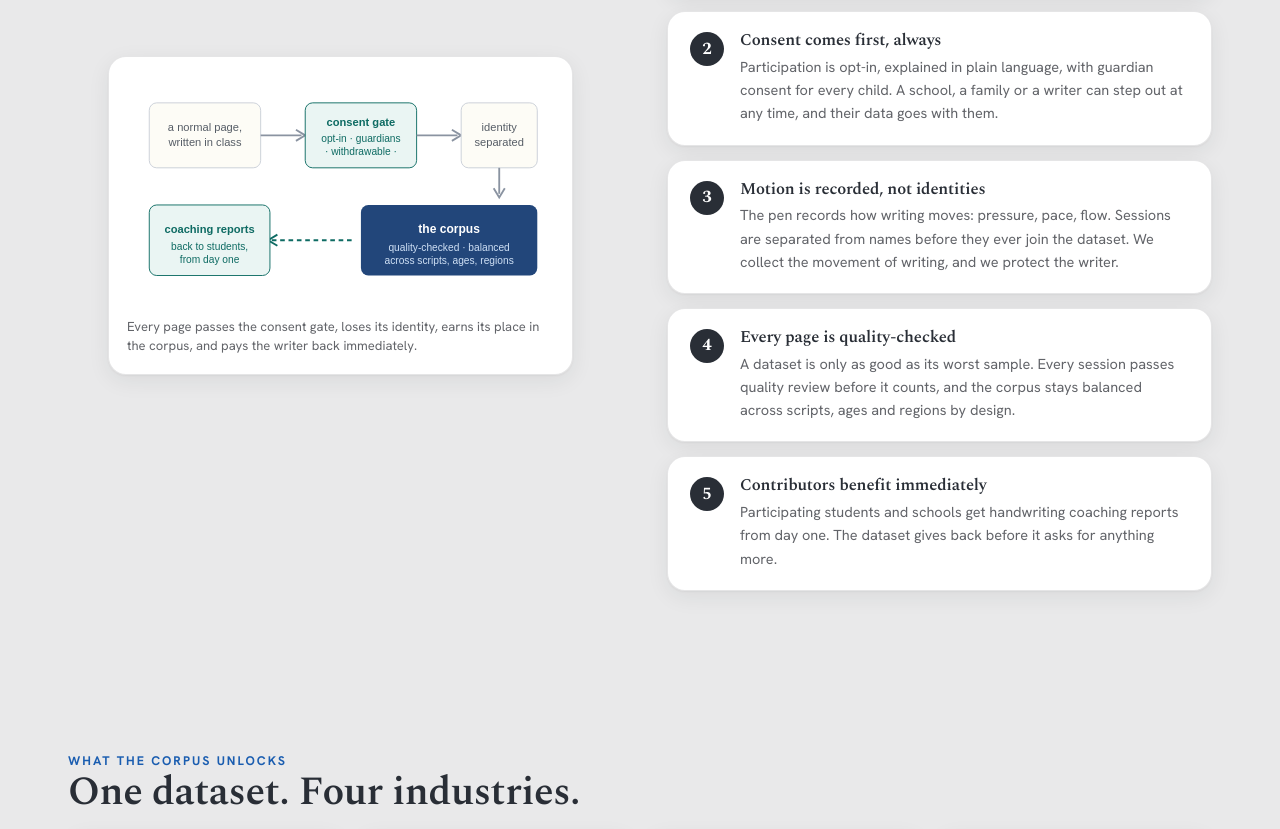
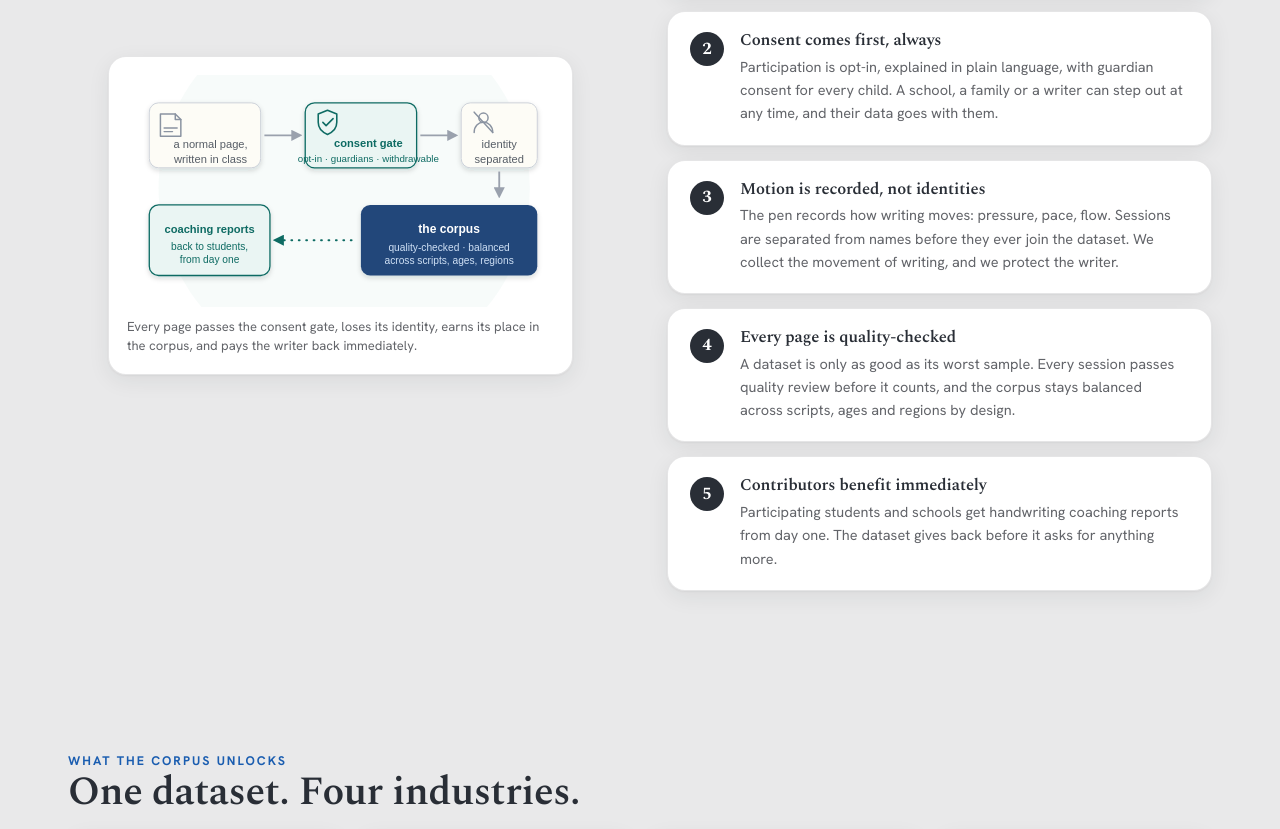
Before and after one commit to vahinitech/vahini-web, a website: page site/project-akshara.html in a window 1280 px wide. Shown: the part 2603-3432 px from the top of the page. Drawn offline with nearby package versions, Linux system fonts and the light colour scheme.

Commit message:
feat: give the "How collection works" diagram more visual weight (#23)
The consent-flow diagram was flat rectangles-and-arrows next to more
illustrative diagrams elsewhere on the page (the scan-vs-motion
comparison, the compounding-corpus curve, the moat rings). Brings it up
to the same level: a small icon per stage (page, shield-check, redacted
identity), a soft drop-shadow on every box, a faint background wash
behind the whole diagram, and proper arrowhead markers replacing the
hand-drawn arrow triangles. Box geometry and copy are unchanged.

Co-authored-by: Claude <noreply@anthropic.com>

```diff
--- a/site/project-akshara.html
+++ b/site/project-akshara.html
@@ -220,30 +220,59 @@
       <div class="ak-split">
         <figure class="ak-split__art reveal">
           <svg viewBox="0 0 460 250" role="img" aria-label="From classroom page to protected dataset entry">
+            <defs>
+              <filter id="akShadow" x="-40%" y="-40%" width="180%" height="180%">
+                <feDropShadow dx="0" dy="2.5" stdDeviation="3" flood-color="#1B2030" flood-opacity="0.16"/>
+              </filter>
+              <marker id="akArrow" viewBox="0 0 10 10" refX="7.5" refY="5" markerWidth="6" markerHeight="6" orient="auto-start-reverse">
+                <path d="M0 0 L10 5 L0 10 z" fill="#9aa1ad"/>
+              </marker>
+              <marker id="akArrowTeal" viewBox="0 0 10 10" refX="7.5" refY="5" markerWidth="6" markerHeight="6" orient="auto-start-reverse">
+                <path d="M0 0 L10 5 L0 10 z" fill="#0E6B63"/>
+              </marker>
+            </defs>
+            <circle cx="234" cy="122" r="200" fill="#EAF5F3" opacity="0.4"/>
+            <g font-family="sans-serif" filter="url(#akShadow)">
+              <rect x="24" y="30" width="120" height="70" rx="10" fill="#fdfcf6" stroke="#c9cfd8"/>
+              <rect x="192" y="30" width="120" height="70" rx="10" fill="#EAF5F3" stroke="#0E6B63" stroke-width="1.4"/>
+              <rect x="360" y="30" width="82" height="70" rx="10" fill="#fdfcf6" stroke="#c9cfd8"/>
+              <rect x="252" y="140" width="190" height="76" rx="10" fill="#22467A"/>
+              <rect x="24" y="140" width="130" height="76" rx="10" fill="#EAF5F3" stroke="#0E6B63" stroke-width="1.4"/>
+            </g>
+            <g fill="none" stroke-linecap="round" stroke-linejoin="round">
+              <g transform="translate(36,42)" stroke="#8a93a1" stroke-width="1.6">
+                <path d="M0 0 h16 l6 6 v18 h-22 z"/>
+                <path d="M16 0 v6 h6"/>
+                <path d="M4 15 h14 M4 19 h9"/>
+              </g>
+              <g transform="translate(206,38)" stroke="#0E6B63" stroke-width="1.7">
+                <path d="M10 0 L20 4 V13 C20 20 15 24 10 26 C5 24 0 20 0 13 V4 Z"/>
+                <path d="M5 13 l3.5 3.5 L16 9"/>
+              </g>
+              <g transform="translate(374,40)" stroke="#8a93a1" stroke-width="1.6">
+                <circle cx="10" cy="6" r="5"/>
+                <path d="M0 22 c0 -7 4.5 -11 10 -11 s10 4 10 11"/>
+                <line x1="0" y1="0" x2="20" y2="22"/>
+              </g>
+            </g>
             <g font-family="sans-serif">
-              <rect x="24" y="30" width="120" height="70" rx="8" fill="#fdfcf6" stroke="#c9cfd8"/>
-              <text x="84" y="60" text-anchor="middle" font-size="12" fill="#565D66">a normal page,</text>
-              <text x="84" y="76" text-anchor="middle" font-size="12" fill="#565D66">written in class</text>
-              <path d="M144 65 h44" stroke="#8a93a1" stroke-width="2"/><path d="M182 59 l10 6 -10 6" fill="none" stroke="#8a93a1" stroke-width="2"/>
-              <rect x="192" y="30" width="120" height="70" rx="8" fill="#EAF5F3" stroke="#0E6B63"/>
-              <text x="252" y="55" text-anchor="middle" font-size="12" fill="#0E6B63" font-weight="700">consent gate</text>
-              <text x="252" y="72" text-anchor="middle" font-size="11" fill="#0E6B63">opt-in &middot; guardians</text>
-              <text x="252" y="86" text-anchor="middle" font-size="11" fill="#0E6B63">&middot; withdrawable &middot;</text>
-              <path d="M312 65 h44" stroke="#8a93a1" stroke-width="2"/><path d="M350 59 l10 6 -10 6" fill="none" stroke="#8a93a1" stroke-width="2"/>
-              <rect x="360" y="30" width="82" height="70" rx="8" fill="#fdfcf6" stroke="#c9cfd8"/>
-              <text x="401" y="60" text-anchor="middle" font-size="12" fill="#565D66">identity</text>
-              <text x="401" y="76" text-anchor="middle" font-size="12" fill="#565D66">separated</text>
-              <path d="M401 100 v28" stroke="#8a93a1" stroke-width="2"/><path d="M395 122 l6 10 6 -10" fill="none" stroke="#8a93a1" stroke-width="2"/>
-              <rect x="252" y="140" width="190" height="76" rx="8" fill="#22467A"/>
+              <text x="90" y="79" text-anchor="middle" font-size="12" fill="#565D66">a normal page,</text>
+              <text x="90" y="95" text-anchor="middle" font-size="12" fill="#565D66">written in class</text>
+              <text x="260" y="78" text-anchor="middle" font-size="12" fill="#0E6B63" font-weight="700">consent gate</text>
+              <text x="260" y="94" text-anchor="middle" font-size="10.5" fill="#0E6B63">opt-in &middot; guardians &middot; withdrawable</text>
+              <text x="401" y="79" text-anchor="middle" font-size="12" fill="#565D66">identity</text>
+              <text x="401" y="95" text-anchor="middle" font-size="12" fill="#565D66">separated</text>
               <text x="347" y="170" text-anchor="middle" font-size="13" fill="#fff" font-weight="700">the corpus</text>
               <text x="347" y="190" text-anchor="middle" font-size="11" fill="#cfe0f5">quality-checked &middot; balanced</text>
               <text x="347" y="204" text-anchor="middle" font-size="11" fill="#cfe0f5">across scripts, ages, regions</text>
-              <path d="M242 178 h-88" stroke="#0E6B63" stroke-width="2" stroke-dasharray="5 4"/><path d="M162 172 l-10 6 10 6" fill="none" stroke="#0E6B63" stroke-width="2"/>
-              <rect x="24" y="140" width="130" height="76" rx="8" fill="#EAF5F3" stroke="#0E6B63"/>
               <text x="89" y="170" text-anchor="middle" font-size="12" fill="#0E6B63" font-weight="700">coaching reports</text>
               <text x="89" y="188" text-anchor="middle" font-size="11" fill="#0E6B63">back to students,</text>
               <text x="89" y="202" text-anchor="middle" font-size="11" fill="#0E6B63">from day one</text>
             </g>
+            <path d="M148 65 h38" fill="none" stroke="#9aa1ad" stroke-width="2" marker-end="url(#akArrow)"/>
+            <path d="M316 65 h38" fill="none" stroke="#9aa1ad" stroke-width="2" marker-end="url(#akArrow)"/>
+            <path d="M401 104 v26" fill="none" stroke="#9aa1ad" stroke-width="2" marker-end="url(#akArrow)"/>
+            <path d="M242 178 h-82" fill="none" stroke="#0E6B63" stroke-width="2" stroke-dasharray="1 7" stroke-linecap="round" marker-end="url(#akArrowTeal)"/>
           </svg>
           <figcaption>Every page passes the consent gate, loses its identity, earns its place in the corpus, and pays the writer back immediately.</figcaption>
         </figure>
```
